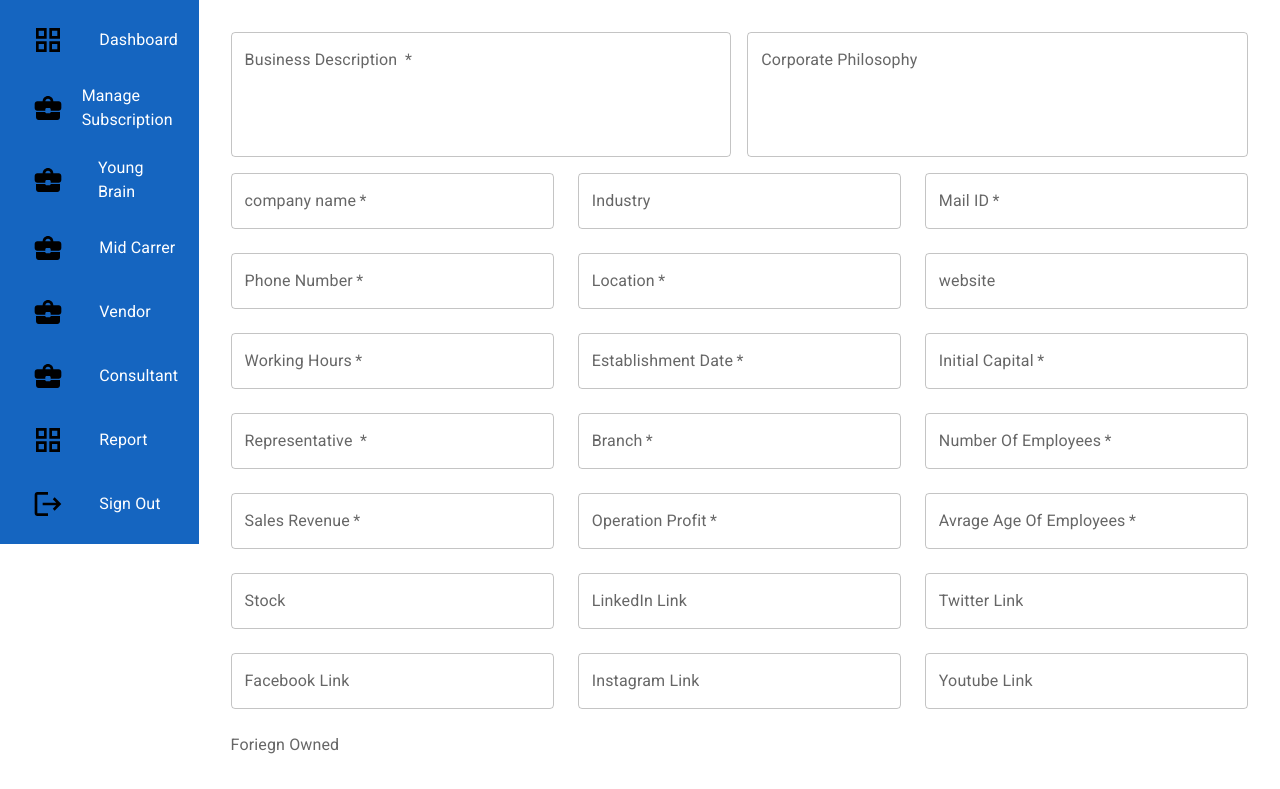
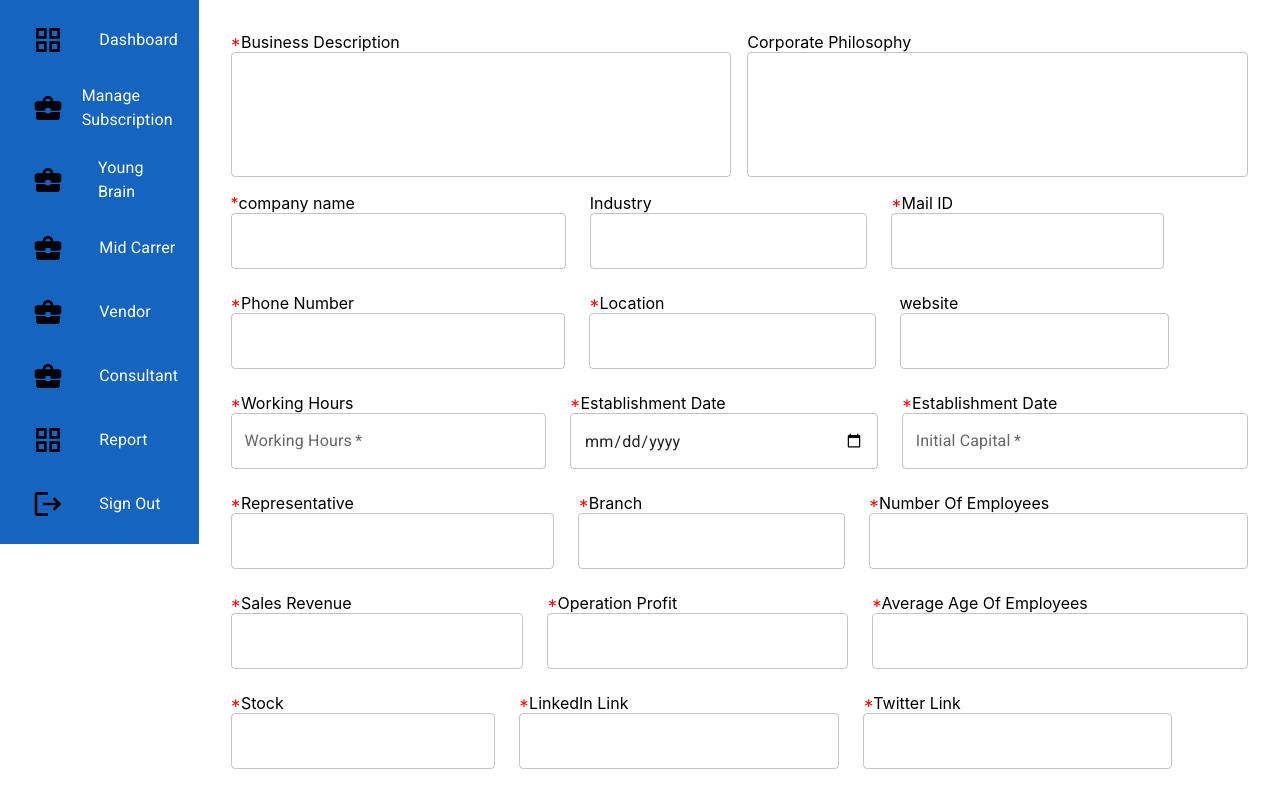
Before and after one commit to berserek20/Dashborad, a React (Create React App) app: page /register in a window 1280 px wide. Shown: the top 789 px of the page. Built offline with nearby package versions, Linux system fonts and the light colour scheme.

Commit message:
seventh commit

```diff
--- a/package.json
+++ b/package.json
@@ -11,11 +11,13 @@
     "@testing-library/jest-dom": "^5.17.0",
     "@testing-library/react": "^13.4.0",
     "@testing-library/user-event": "^13.5.0",
+    "formik": "^2.4.5",
     "react": "^18.2.0",
     "react-dom": "^18.2.0",
     "react-router-dom": "^6.16.0",
     "react-scripts": "5.0.1",
-    "web-vitals": "^2.1.4"
+    "web-vitals": "^2.1.4",
+    "yup": "^1.2.0"
   },
   "scripts": {
     "start": "react-scripts start",
--- a/src/components/PopupForm.jsx
+++ b/src/components/PopupForm.jsx
@@ -7,7 +7,7 @@ function PopupForm({ open, handleClose }) {
     function setVal(value, id) {
         // dref.current(current[id]:value)
         dref.current[id] = value;
-        // console.log(dref.current,value)
+
 
     }
 
--- a/src/components/Register.jsx
+++ b/src/components/Register.jsx
@@ -1,29 +1,43 @@
-import React, { useRef } from 'react'
+import React, { useRef, useState } from 'react'
 import { Box, Button, FormControlLabel, FormLabel, Radio, RadioGroup, Stack, TextField } from '@mui/material'
 import Sidenav from './Sidenav'
-
+import schema from './Validate'
 function Register() {
-
-  const formRef =useRef({})
+  const formRef = useRef({})
+  const [error, setError] = useState([])
   function setInput(e, index) {
-    if(index !=null){
-      formRef.current[index]=e.target.value;
+    if (index != null) {
+      formRef.current[index] = e.target.value;
 
     }
-    else{
+    else {
 
-      formRef.current[e.target.id]=e.target.value;
+      formRef.current[e.target.id] = e.target.value;
     }
 
-    console.log(formRef.current)
+    // console.log('formRef',formRef.current)
 
   }
   function saveDataToLocal() {
-    const formDataString = JSON.stringify(formRef.current);
+    console.log('formRef', formRef.current)
+    schema.validate(formRef.current, { abortEarly: false }).then((res) => {
 
-    localStorage.setItem('formData', formDataString);
+      console.log(res)
+      const formDataString = JSON.stringify(formRef.current);
+      localStorage.setItem('formData', formDataString);
+    }).catch(err => setError(err.inner.map((e) => {
+      return { "id": e.path, "message": e.message }
+    })))
 
   }
+
+  const errorFunc = (id) => {
+    const el = error.find((val) => val.id === id)
+    return (el) ? <p style={{ color: "red" }}>{el.message}</p> : undefined
+  }
+
+
+
   return (
     <div style={{ display: "flex" }}>
       <Sidenav />
@@ -31,71 +45,139 @@ function Register() {
 
         <Stack spacing={2} justifyContent="center">
           <Stack direction="row" spacing={2}>
+            <div flex1 style={{ width: "50%" }}>
+              <label><span style={{ color: "red" }}>*</span>Business Description</label>
+              <TextField required id='Business Description' variant='outlined' helperText={errorFunc("Business Description")} multiline rows={4} fullWidth onChange={(e) => setInput(e)} />
 
+            </div>
+            <div flex1 style={{ width: "50%" }}>
+              <label>Corporate Philosophy</label>
+              <TextField id='Corporate Philosophy' variant='outlined' multiline rows={4} fullWidth onChange={(e) => setInput(e)} />
+            </div>
+          </Stack>
 
-            <TextField required id='Business Description ' label="Business Description " variant='outlined' multiline rows={4} fullWidth onChange={(e) => setInput(e)}/>
-            <TextField id='Corporate Philosophy' label="Corporate Philosophy" variant='outlined' multiline rows={4} fullWidth onChange={(e) => setInput(e)}/>
-
-          </Stack>
           <Stack spacing={3} direction="column">
             <Stack direction="row" spacing={3}>
+              <div flex1>
+                <label><span style={{ color: "red" }}>*</span>company name</label>
+                <TextField required id='company name' helperText={errorFunc("company name")} variant='outlined' onChange={(e) => setInput(e)} fullWidth />
+              </div>
 
-              <TextField required id='company name' label="company name" variant='outlined' onChange={(e) => setInput(e)} fullWidth />
-              <TextField id='Industry' label="Industry" variant='outlined' onChange={(e) => setInput(e)} fullWidth />
-              <TextField required id='Mail ID ' label="Mail ID" variant='outlined' onChange={(e) => setInput(e)} fullWidth />
+              <div flex1>
+                <label>Industry </label>
+                <TextField id='Industry' variant='outlined' onChange={(e) => setInput(e)} fullWidth />
+              </div>
+              <div flex1>
+                <label><span style={{ color: "red" }}>*</span>Mail ID</label>
+                <TextField required id='Mail ID' helperText={errorFunc("Mail ID")} variant='outlined' onChange={(e) => setInput(e)} fullWidth />
+              </div>
             </Stack>
 
             <Stack direction="row" spacing={3}>
-
-              <TextField required id='Phone Number' label="Phone Number" variant='outlined' onChange={(e) => setInput(e)} fullWidth />
-              <TextField required id='Location' label="Location" variant='outlined' onChange={(e) => setInput(e)} fullWidth />
-              <TextField id='Website' label="website" variant='outlined' onChange={(e) => setInput(e)} fullWidth />
+              <div flex1>
+                <label><span style={{ color: "red" }}>*</span>Phone Number</label>
+                <TextField required id='Phone Number' helperText={errorFunc("Phone Numbe")} variant='outlined' onChange={(e) => setInput(e)} fullWidth />
+              </div>
+              <div flex1>
+                <label><span style={{ color: "red" }}>*</span>Location</label>
+                <TextField required id='Location' helperText={errorFunc("Location")} variant='outlined' onChange={(e) => setInput(e)} fullWidth />
+              </div>
+              <div flex1>
+                <label>website</label>
+                <TextField id='Website' variant='outlined' onChange={(e) => setInput(e)} fullWidth />
+              </div>
             </Stack>
 
             <Stack direction="row" spacing={3}>
+            <div flex1 >
+                <label><span style={{ color: "red" }}>*</span>Working Hours</label>
+              <TextField required id='Working Hours' label="Working Hours" helperText={errorFunc("Working Hours")} variant='outlined' onChange={(e) => setInput(e)} fullWidth />
+              </div>
+              <div flex1 >
+                <label><span style={{ color: "red" }}>*</span>Establishment Date</label>
+                <TextField type="date" required id='Establishment Date' helperText={errorFunc("Establishment Date")} variant='outlined' onChange={(e) => setInput(e)} fullWidth />
 
-              <TextField required id='Working Hours' label="Working Hours" variant='outlined' onChange={(e) => setInput(e)} fullWidth />
-              <TextField required id='Establishment Date' label="Establishment Date" variant='outlined' onChange={(e) => setInput(e)} fullWidth />
-              <TextField required id='Initial Capital' label="Initial Capital" variant='outlined' onChange={(e) => setInput(e)} fullWidth />
+              </div>
+              <div flex1 >
+                <label><span style={{ color: "red" }}>*</span>Establishment Date</label>
+                <TextField required id='Initial Capital' helperText={errorFunc("Initial Capital")} label="Initial Capital" variant='outlined' onChange={(e) => setInput(e)} fullWidth />
+              </div>
             </Stack>
 
 
             <Stack direction="row" spacing={3}>
-              <TextField required id='Representative ' label='Representative ' variant='outlined' onChange={(e) => setInput(e)} fullWidth />
+              <div flex1 >
+                <label><span style={{ color: "red" }}>*</span>Representative</label>
+                <TextField required id='Representative' helperText={errorFunc("Representative")}  variant='outlined' onChange={(e) => setInput(e)} fullWidth />
+              </div>
+              <div flex1 >
+                <label><span style={{ color: "red" }}>*</span>Branch</label>
+                <TextField required id='Branch' helperText={errorFunc("Branch")}  variant='outlined' onChange={(e) => setInput(e)} fullWidth />
+              </div>
+              <div flex1 >
+                <label><span style={{ color: "red" }}>*</span>Number Of Employees</label>
 
-              <TextField required id='Branch' label="Branch" variant='outlined' onChange={(e) => setInput(e)} fullWidth />
-              <TextField type="number" required id='Number Of Employees' label='Number Of Employees' variant='outlined' onChange={(e) => setInput(e)} fullWidth />
+                <TextField type="number" required id='Number Of Employees' helperText={errorFunc("Number Of Employees")}  variant='outlined' onChange={(e) => setInput(e)} fullWidth />
+              </div>
             </Stack>
 
             <Stack direction="row" spacing={3}>
-              <TextField type="number" required id='Sales Revenue' label='Sales Revenue' variant='outlined' onChange={(e) => setInput(e)} fullWidth />
-
-              <TextField required id='Operation Profit' label='Operation Profit' variant='outlined' onChange={(e) => setInput(e)} fullWidth />
-              <TextField required id='Avrage Age Of Employees' label='Avrage Age Of Employees' variant='outlined' onChange={(e) => setInput(e)} fullWidth />
+              <div flex1 >
+                <label><span style={{ color: "red" }}>*</span>Sales Revenue</label>
+                <TextField type="number" required id='Sales Revenue' helperText={errorFunc("Sales Revenue")}  variant='outlined' onChange={(e) => setInput(e)} fullWidth />
+              </div>
+              <div flex1 >
+                <label><span style={{ color: "red" }}>*</span>Operation Profit</label>
+                <TextField required id='Operation Profit' helperText={errorFunc("Operation Profit")} variant='outlined' onChange={(e) => setInput(e)} fullWidth />
+              </div>
+              <div flex1 >
+                <label><span style={{ color: "red" }}>*</span>Average Age Of Employees</label>
+                <TextField required id='Average Age Of Employees' helperText={errorFunc("Average Age Of Employees")} variant='outlined' onChange={(e) => setInput(e)} fullWidth />
+              </div>
             </Stack>
 
             <Stack direction="row" spacing={3}>
-              <TextField type="number" id='Stock' label="Stock" variant='outlined' onChange={(e) => setInput(e)} fullWidth />
-              <TextField id='LinkedIn_Link' label='LinkedIn Link' variant='outlined' onChange={(e) => setInput(e)} fullWidth />
-              <TextField id='Twitter_Link' label='Twitter Link' variant='outlined' onChange={(e) => setInput(e)} fullWidth />
+              <div flex1 >
+                <label><span style={{ color: "red" }}>*</span>Stock</label>
+                <TextField type="number" id='Stock' variant='outlined' onChange={(e) => setInput(e)} fullWidth />
+              </div>
+              <div flex1 >
+                <label><span style={{ color: "red" }}>*</span>LinkedIn Link</label>
+                <TextField id='LinkedIn_Link' variant='outlined' onChange={(e) => setInput(e)} fullWidth />
+              </div>
+              <div flex1 >
+                <label><span style={{ color: "red" }}>*</span>Twitter Link</label>
+                <TextField id='Twitter_Link' variant='outlined' onChange={(e) => setInput(e)} fullWidth />
+              </div>
             </Stack>
 
             <Stack direction="row" spacing={3}>
-              <TextField id='Facebook_Link' label='Facebook Link' variant='outlined' onChange={(e) => setInput(e)} fullWidth />
-              <TextField id='Instagram_Link' label='Instagram Link' variant='outlined' onChange={(e) => setInput(e)} fullWidth />
-              <TextField id='Youtube_Link' label='Youtube Link' variant='outlined' onChange={(e) => setInput(e)} fullWidth />
+              <div flex1 >
+                <label><span style={{ color: "red" }}>*</span>Facebook Link</label>
+                <TextField id='Facebook_Link'  variant='outlined' onChange={(e) => setInput(e)} fullWidth />
+              </div>
+              <div flex1 >
+                <label><span style={{ color: "red" }}>*</span>Instagram Link</label>
+                <TextField id='Instagram_Link'  variant='outlined' onChange={(e) => setInput(e)} fullWidth />
+             </div>
+              <div flex1 >
+                <label><span style={{ color: "red" }}>*</span>Youtube Link</label>
+                <TextField id='Youtube_Link'  variant='outlined' onChange={(e) => setInput(e)} fullWidth />
+              </div>
             </Stack>
 
+
+
             <FormLabel  >Foriegn Owned</FormLabel>
-            <RadioGroup id='Foriegn Owned' row aria-required onChange={(e) => setInput(e,"Foreign Owner")}>
-              <FormControlLabel  value="Yes" label="Yes" control={<Radio />} />
+            <RadioGroup id='Foriegn Owned' row aria-required onChange={(e) => setInput(e, "Foreign Owned")}>
+              <FormControlLabel value="Yes" label="Yes" control={<Radio />} />
               <FormControlLabel value="No" label="No" control={<Radio />} />
 
             </RadioGroup>
 
           </Stack>
 
-          <Button variant="contained" sx={{ bgcolor: "#000080", margin: "auto", width: "25%" }} onClick={saveDataToLocal}>Save</Button>
+          <Button variant="contained" sx={{ bgcolor: "#000080", margin: "auto", width: "25%" }} onClick={() => saveDataToLocal()}>Save</Button>
         </Stack>
 
       </Box>
--- /dev/null
+++ b/src/components/Validate.js
@@ -0,0 +1,29 @@
+import * as yup from 'yup';
+
+const schema = yup.object().shape({
+  'Business Description': yup.string().required('Business Description is required'),
+  'Corporate Philosophy': yup.string(),
+  'company name': yup.string().required('Company Name is required'),
+  Industry: yup.string(),
+  'Mail ID': yup.string().email('Invalid email format').required('Mail ID is required'),
+  'Phone Number': yup.string().required('Phone Number is required'),
+  Location: yup.string().required('Location is required'),
+  Website: yup.string().url('Invalid URL format'),
+  'Working Hours': yup.string().required('Working Hours are required'),
+  'Establishment Date': yup.date().required('Establishment Date is required'),
+  'Initial Capital': yup.number().required('Initial Capital is required'),
+  Representative: yup.string().required('Representative is required'),
+  Branch: yup.string(),
+  'Number Of Employees': yup.number().required('Number Of Employees is required'),
+  'Sales Revenue': yup.number().required('Sales Revenue is required'),
+  'Operation Profit': yup.number().required('Operation Profit is required'),
+  'Average Age Of Employees': yup.number().required('Average Age Of Employees is required'),
+  Stock: yup.number(),
+  LinkedIn_Link: yup.string().url('Invalid LinkedIn URL format'),
+  Twitter_Link: yup.string().url('Invalid Twitter URL format'),
+  Facebook_Link: yup.string().url('Invalid Facebook URL format'),
+  Instagram_Link: yup.string().url('Invalid Instagram URL format'),
+  Youtube_Link: yup.string().url('Invalid YouTube URL format'),
+});
+
+export default schema;
```
Also changed, not shown: src/components/Body.jsx (+11 -34 lines), src/components/TableRow.jsx (added, +11 -0 lines), 1 other file (tests, documents, lock files or other folders).
